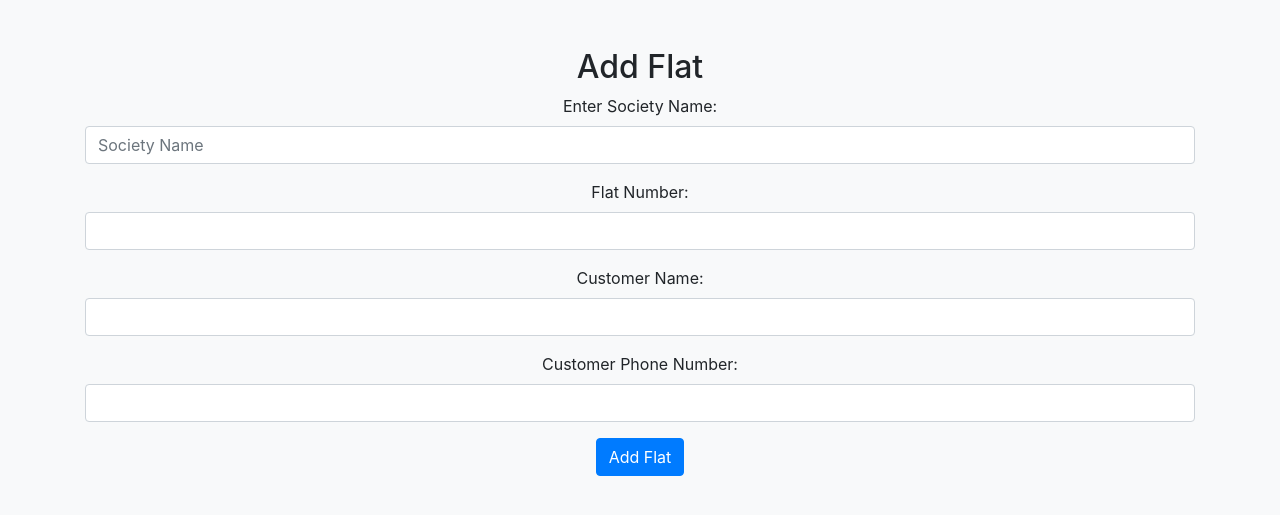
After one commit to varun9597/ironman, a Flask app: page /addflat in a window 1280 px wide. The commit adds this page. Shown: the top 515 px of the page. Run offline with Flask 3, Linux system fonts and the light colour scheme; the visitor is signed in with stand-in values (Sample User, id 1); some libraries are stand-ins or nearby versions.

Commit message:
Added add flat functionality

```diff
--- a/app.py
+++ b/app.py
@@ -73,5 +73,91 @@ def dashboard():
         #flash('Please sign in to access the homepage', 'error')
         return redirect(url_for('sign_in'))
 
+@app.route("/addflat", methods=['GET', 'POST'])
+def addflat():
+    if 'user_id' in session:
+        user_id = session['user_id']
+        if request.method == 'POST':
+            print(request.form)
+            cust_name = request.form['customerName']
+            print(cust_name)
+            cust_flat_no = request.form['flatNumber']
+            print(cust_flat_no)
+            cust_soc_name = request.form['society']
+            print(cust_soc_name)
+            cust_phn_no = request.form['customerPhoneNumber']
+            print(cust_phn_no)
+            # Check if the society exists in tbl_society
+            soc_id = None
+
+            try:
+                conn = get_connection()
+                soc_query = text(f"SELECT pk_soc_id FROM tbl_society WHERE soc_name = '{cust_soc_name}';")
+                result = conn.execute(soc_query).fetchone()
+                print(str(result)+" fetching soc_id")
+                if result:
+                    soc_id = list(result)[0]
+            except Exception as e:
+                print(e)
+                flash("Error fetching society data","error")
+                return redirect(url_for("addflat"))
+
+            if soc_id is None:
+                # If the society doesn't exist, add a new entry in tbl_society
+                try:
+                    conn = get_connection()
+                    add_soc_query = text(f"INSERT INTO tbl_society (soc_name) VALUES ('{cust_soc_name}');")
+                    result=conn.execute(add_soc_query)
+                    print(str(result)+ " insert soc details")
+                    soc_id = result.lastrowid
+                    print(str(soc_id)+" soc_id")
+                except Exception as e:
+                    print(e)
+                    flash("Error adding new society","error")
+                    return redirect(url_for("addflat"))
+
+                print(soc_id)
+
+            #add a new entry in tbl_customer
+            add_cust_query = text(f"INSERT INTO tbl_customer (cust_name, fk_soc_id, cust_phone, fk_user_id) VALUES ('{cust_name}','{soc_id}','{cust_phn_no}','{user_id}');")
+            cust_id = None
+            try:
+                conn = get_connection()
+                result=conn.execute(add_cust_query)
+                print(str(result)+ " insert cust details")
+                cust_id = result.lastrowid
+                print(str(cust_id)+" cust_id")
+            except Exception as e:
+                print(e)
+                flash("Error adding nwe customer","error")
+                return redirect(url_for("addflat"))
+
+            add_flat_query = text(f"INSERT INTO tbl_cust_flat (flat_no, fk_cust_id, fk_soc_id, fk_user_id) VALUES ('{cust_flat_no}','{cust_id}','{soc_id}','{user_id}');")
+            try:
+                conn = get_connection()
+                conn.execute(add_flat_query)
+            except Exception as e:
+                print(e)
+                flash("Error adding new flat","error")
+                return redirect(url_for("addflat"))
+            flash("Flat added successfully", "success")
+            return redirect(url_for("addflat"))
+
+        #fetch society list
+        soc_list_query = text("SELECT soc_name from tbl_society;")
+        try:
+            conn = get_connection()
+            societies = [row[0] for row in conn.execute(soc_list_query).fetchall()]
+            print(societies)
+        except Exception as e:
+            print(e)
+            flash("Error fetching soc list","error")
+            societies = []
+
+        return render_template('add_flat.html',societies=societies)
+
+    else:
+        #flash('Please sign in to access the homepage', 'error')
+        return redirect(url_for('sign_in'))
 if __name__ == "__main__":
     app.run(debug=True)
--- /dev/null
+++ b/templates/add_flat.html
@@ -0,0 +1,49 @@
+<!DOCTYPE html>
+<html lang="en">
+<head>
+    <meta charset="UTF-8">
+    <meta name="viewport" content="width=device-width, initial-scale=1, shrink-to-fit=no">
+    <title>Add Flat</title>
+    <!-- Bootstrap CSS link -->
+    <link rel="stylesheet" href="https://maxcdn.bootstrapcdn.com/bootstrap/4.0.0/css/bootstrap.min.css">
+    <!-- Select2 CSS -->
+    <link rel="stylesheet" href="https://cdnjs.cloudflare.com/ajax/libs/select2/4.1.0/css/select2.min.css">
+    <!-- jQuery, Popper.js, Bootstrap JS -->
+    <script src="https://code.jquery.com/jquery-3.2.1.slim.min.js"></script>
+    <script src="https://cdnjs.cloudflare.com/ajax/libs/popper.js/1.12.9/umd/popper.min.js"></script>
+    <script src="https://maxcdn.bootstrapcdn.com/bootstrap/4.0.0/js/bootstrap.min.js"></script>
+    <!-- Select2 JS -->
+    <script src="https://cdnjs.cloudflare.com/ajax/libs/select2/4.1.0/js/select2.min.js"></script>
+</head>
+<body class="bg-light">
+    <div class="container text-center mt-5">
+        <h2>Add Flat</h2>
+
+        <!-- Form with Input fields -->
+        <form action="/addflat" method="post">
+
+            <div class="form-group">
+                <label for="society">Enter Society Name:</label>
+                <input type="text" class="form-control" id="society" name="society" placeholder="Society Name">
+            </div>
+            <div class="form-group">
+                <label for="flatNumber">Flat Number:</label>
+                <input type="text" class="form-control" id="flatNumber" name="flatNumber" required>
+            </div>
+
+            <div class="form-group">
+                <label for="customerName">Customer Name:</label>
+                <input type="text" class="form-control" id="customerName" name="customerName" required>
+            </div>
+
+            <div class="form-group">
+                <label for="customerPhoneNumber">Customer Phone Number:</label>
+                <input type="tel" class="form-control" id="customerPhoneNumber" name="customerPhoneNumber" required>
+            </div>
+
+            <!-- Submit button -->
+            <button type="submit" class="btn btn-primary">Add Flat</button>
+        </form>
+    </div>
+</body>
+</html>
--- a/templates/dashboard.html
+++ b/templates/dashboard.html
@@ -33,7 +33,7 @@
         <h1 class="display-4">IronMan App</h1>
         <h2 class="mb-4">Manage</h2>
         <div class="btn-group">
-            <a href="/signin" class="btn btn-success">Add Flat</a>
+            <a href="/addflat" class="btn btn-success">Add Flat</a>
             <button class="btn btn-danger">Remove Flat</button>
             <button class="btn btn-primary">Collect Clothes</button>
             <button class="btn btn-warning">Generate Bill</button>
```
